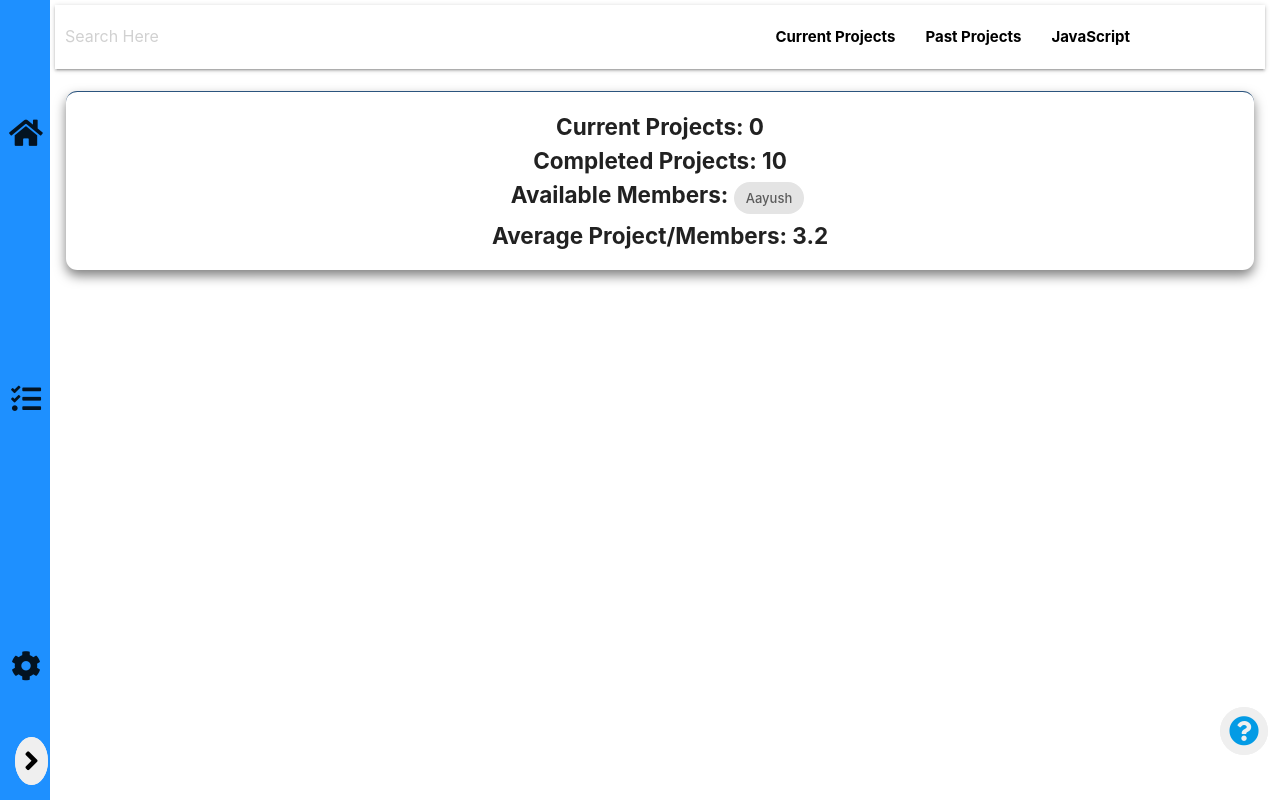
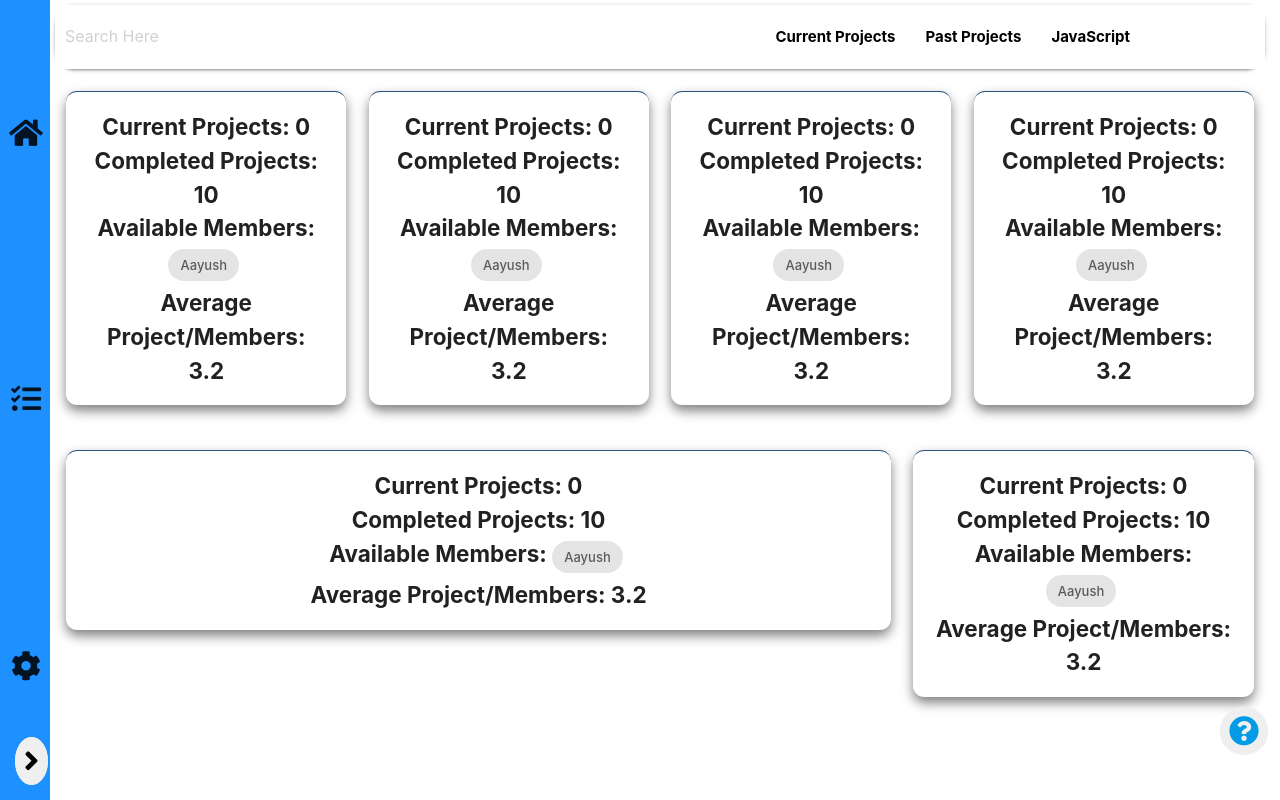
Before and after one commit to LSBDCMonroe/project-management-app, a React (Create React App) app: page / in a window 1280 px wide. Both pictures are taken after a click on the button "LOGIN". Shown: the top 800 px of the page. Built offline with nearby package versions, Linux system fonts and the light colour scheme.

Commit message:
added dashboard and Upper component, middle and bottom component and made a dashboard structure with certain css change

```diff
--- /dev/null
+++ b/src/components/BottomDashboard.tsx
@@ -0,0 +1,42 @@
+import React from 'react';
+import '../pages/Startpage.css';
+import {Card, Badge} from '../style/styled';
+
+
+const BottomDashboard = ()=>(
+
+
+    <div className="BottomDashboard">
+        <div >
+            <Card className="bold txt-sm">
+            <div className="align-center">Current Projects: 0</div>
+            <div className="align-center">Completed Projects: 10</div>
+            <div className="align-center">Available Members: <div className="chip">Aayush</div></div>
+            <div className="align-center">Average Project/Members: 3.2</div>
+            </Card>
+        </div>
+
+        <div>
+            <Card className="bold txt-sm">
+            <div className="align-center">Current Projects: 0</div>
+            <div className="align-center">Completed Projects: 10</div>
+            <div className="align-center">Available Members: <div className="chip">Aayush</div></div>
+            <div className="align-center">Average Project/Members: 3.2</div>
+            </Card>
+        </div>
+
+        <div>
+            <Card className="bold txt-sm">
+            <div className="align-center">Current Projects: 0</div>
+            <div className="align-center">Completed Projects: 10</div>
+            <div className="align-center">Available Members: <div className="chip">Aayush</div></div>
+            <div className="align-center">Average Project/Members: 3.2</div>
+            </Card>
+        </div>
+
+
+    </div>
+
+);
+
+export default BottomDashboard ;
--- /dev/null
+++ b/src/components/Dashboard.tsx
@@ -0,0 +1,22 @@
+import React from 'react';
+import '../pages/Startpage.css';
+import {Card, Badge} from '../style/styled';
+import UpperDashboard from './UpperDashboard';
+import MiddleDashboard from './MiddleDashboard';
+import BottomDashboard from './BottomDashboard';
+
+const Dashboard = ()=>(
+    <div className="parent-dashboard">
+        <UpperDashboard/>
+        <MiddleDashboard/>
+        <BottomDashboard/>
+
+
+
+
+
+
+    </div>
+);
+
+export default Dashboard;
--- /dev/null
+++ b/src/components/MiddleDashboard.tsx
@@ -0,0 +1,31 @@
+import React from 'react';
+import '../pages/Startpage.css';
+import {Card, Badge} from '../style/styled';
+
+
+const MiddleDashboard = ()=>(
+    <div className="MiddleDashboard">
+        <div style={{minHeight: "60vh"}}>
+            <Card className="bold txt-sm">
+            <div className="align-center">Current Projects: 0</div>
+            <div className="align-center">Completed Projects: 10</div>
+            <div className="align-center">Available Members: <div className="chip">Aayush</div></div>
+            <div className="align-center">Average Project/Members: 3.2</div>
+            </Card>
+        </div>
+
+        <div style={{minHeight: "60vh"}}>
+            <Card className="bold txt-sm">
+            <div className="align-center">Current Projects: 0</div>
+            <div className="align-center">Completed Projects: 10</div>
+            <div className="align-center">Available Members: <div className="chip">Aayush</div></div>
+            <div className="align-center">Average Project/Members: 3.2</div>
+            </Card>
+        </div>
+
+
+
+    </div>
+);
+
+export default MiddleDashboard ;
--- a/src/components/Navbar.css
+++ b/src/components/Navbar.css
@@ -18,6 +18,10 @@
     grid-template-columns:35% 55%;
     padding-left:10px;
 
+}
+
+.custom-border-radius{
+    border-radius:20px;
 }
 
 .nav-search-bar{
--- a/src/components/Navbar.tsx
+++ b/src/components/Navbar.tsx
@@ -34,8 +34,8 @@ const Navbar = ({showNav, hide, loggedin}: any)=> (
 
 const Navbar2 = ({}) => (
 
-  <nav>
-    <div className="nav-wrapper white ">
+  <nav className="white custom-border-radius">
+    <div className="nav-wrapper white">
       <div className="input-field col s3">
           <input placeholder={"Search Here"} type="text"/>
       </div>
--- /dev/null
+++ b/src/components/UpperDashboard.tsx
@@ -0,0 +1,47 @@
+import React from 'react';
+import '../pages/Startpage.css';
+import {Card, Badge} from '../style/styled';
+
+
+const UpperDashboard = ()=>(
+    <div className="UpperDashboard">
+        <div style={{minHeight: "25vh"}}>
+            <Card className="bold txt-sm">
+            <div className="align-center">Current Projects: 0</div>
+            <div className="align-center">Completed Projects: 10</div>
+            <div className="align-center">Available Members: <div className="chip">Aayush</div></div>
+            <div className="align-center">Average Project/Members: 3.2</div>
+            </Card>
+        </div>
+
+        <div style={{minHeight: "20vh"}}>
+            <Card className="bold txt-sm">
+            <div className="align-center">Current Projects: 0</div>
+            <div className="align-center">Completed Projects: 10</div>
+            <div className="align-center">Available Members: <div className="chip">Aayush</div></div>
+            <div className="align-center">Average Project/Members: 3.2</div>
+            </Card>
+        </div>
+
+        <div style={{minHeight: "20vh"}}>
+            <Card className="bold txt-sm">
+            <div className="align-center">Current Projects: 0</div>
+            <div className="align-center">Completed Projects: 10</div>
+            <div className="align-center">Available Members: <div className="chip">Aayush</div></div>
+            <div className="align-center">Average Project/Members: 3.2</div>
+            </Card>
+        </div>
+
+        <div style={{minHeight: "20vh"}}>
+            <Card className="bold txt-sm">
+            <div className="align-center">Current Projects: 0</div>
+            <div className="align-center">Completed Projects: 10</div>
+            <div className="align-center">Available Members: <div className="chip">Aayush</div></div>
+            <div className="align-center">Average Project/Members: 3.2</div>
+            </Card>
+        </div>
+
+    </div>
+);
+
+export default UpperDashboard;
--- a/src/components/index.tsx
+++ b/src/components/index.tsx
@@ -1,9 +1,13 @@
 import Header from './Header';
 import Loader from './Loader';
 import {Navbar, Navbar2} from './Navbar';
+import Dashboard from './Dashboard';
+import UpperDashboard from './UpperDashboard';
+import MiddleDashboard from './MiddleDashboard';
+import BottomDashboard from './BottomDashboard';
 import Project from './Project';
 import Modal from './Modal';
 import Footer from './Footer';
 import SelectInput from './SelectInput';
 
-export {Header, Loader, Navbar, Navbar2, Project, Modal, SelectInput, Footer};
+export {Header, Loader, Navbar, Navbar2, Project, Modal, SelectInput, Dashboard, Footer};
--- a/src/pages/Home.tsx
+++ b/src/pages/Home.tsx
@@ -1,8 +1,9 @@
 import React from 'react';
 import styled from 'styled-components';
 import {Footer} from '../components';
-import {Navbar,Navbar2} from '../components';
-import {Card, Badge} from '../style/styled';
+import {Navbar,Navbar2,Dashboard} from '../components';
+
+
 
 const Wrapper = styled.div`
   //background-image: linear-gradient(120deg, #84fab0 0%, #8fd3f4 100%);
@@ -20,14 +21,11 @@ const Home = ({userName}:{userName: string})=>
   <Wrapper className="">
       <Navbar/>
       <Navbar2/>
-      <div style={{minHeight: "100vh"}}>
-          <Card className="bold txt-sm">
-            <div className="align-center">Current Projects: 0</div>
-            <div className="align-center">Completed Projects: 10</div>
-            <div className="align-center">Available Members: <div className="chip">Aayush</div></div>
-            <div className="align-center">Average Project/Members: 3.2</div>
-          </Card>
-      </div>
+      <Dashboard/>
+
+
+
+
       <Footer/>
   </Wrapper>;
 
--- a/src/pages/Startpage.css
+++ b/src/pages/Startpage.css
@@ -19,3 +19,19 @@
         text-align:center;
         padding-bottom:2em;
 }
+
+
+.UpperDashboard{
+        display: grid;
+        grid-template-columns: 25% 25% 25% 25%;
+}
+
+.MiddleDashboard{
+        display: grid;
+        grid-template-columns: 70% 30%;
+}
+
+.BottomDashboard{
+        display: grid;
+        grid-template-columns: 30% 40% 30%;
+}
```
